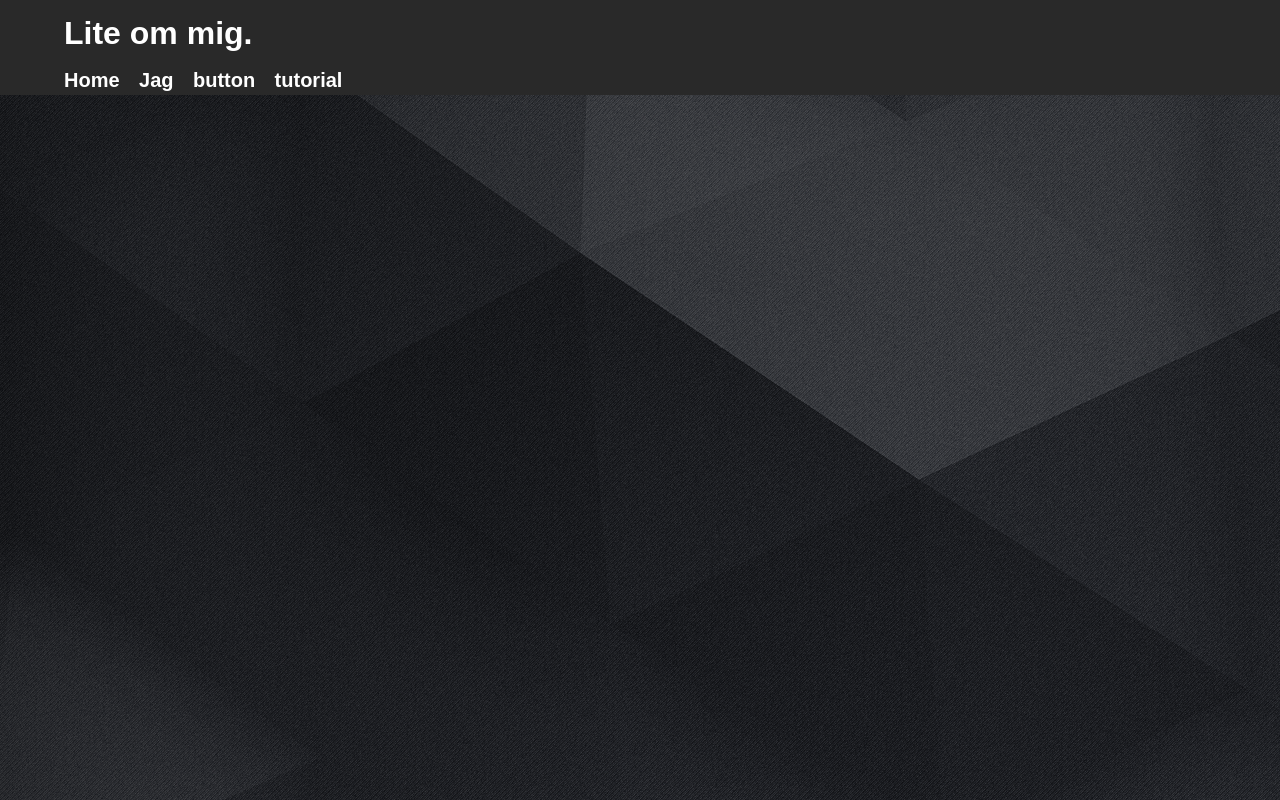
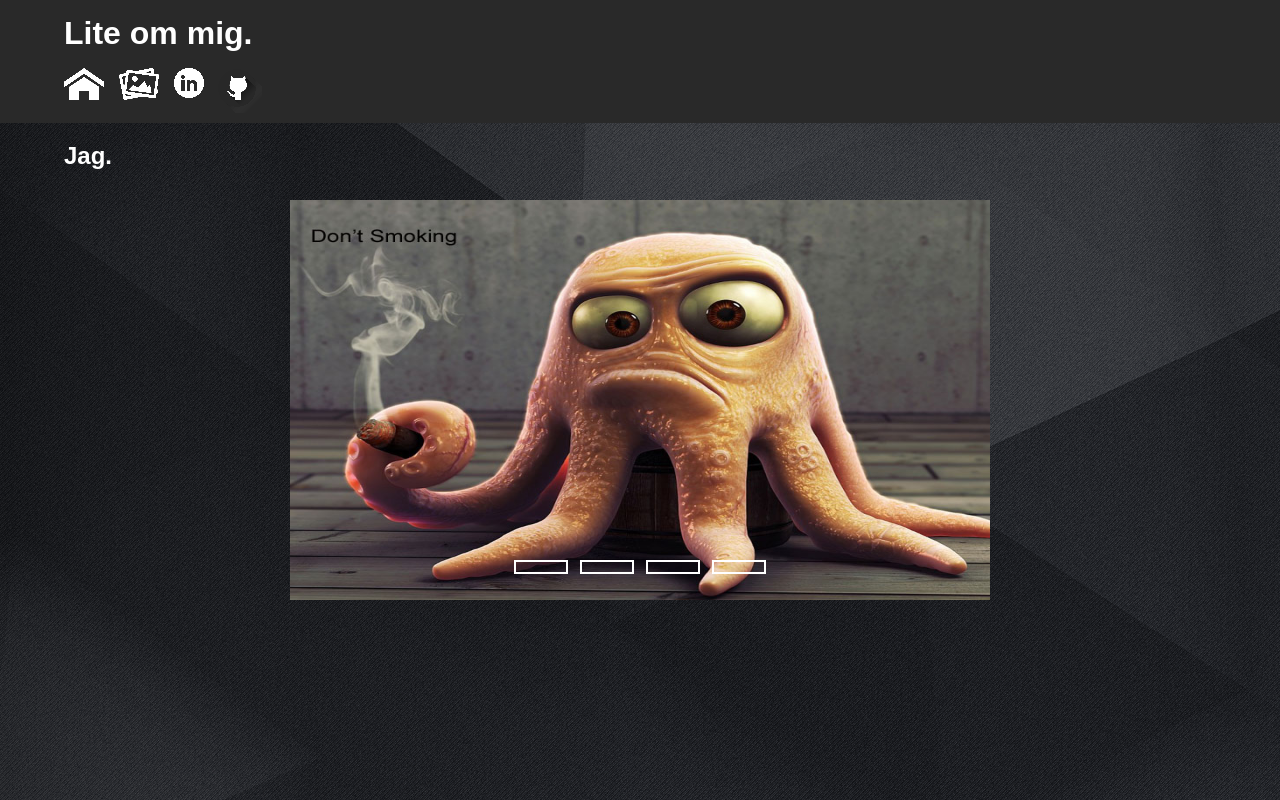
Before and after one commit to andreas-jansson/hemsida, a Flask app: page /jag in a window 1280 px wide. Run offline with Flask 2, Linux system fonts and the light colour scheme.

Commit message:
added gallery, link icons and their urls

```diff
--- a/run.py
+++ b/run.py
@@ -20,6 +20,5 @@ def sida2():
 #    app.run(debug=True)
 
 
-
 if __name__ == "__main__":
-    app.run()
+    app.run(debug=True)
--- a/static/css/style-jag.css
+++ b/static/css/style-jag.css
@@ -5,7 +5,6 @@ body{
     line-height:1.6em;
     margin:0;
     background-image:url('../images/background.jpg');
-    /*background-repeat:no-repeat;*/
 }
 
 .container{
@@ -34,6 +33,11 @@ body{
 
 }
 
+
+#showcase{
+    color:white;
+}
+
 a{
    color:white;
    text-decoration:none;
@@ -42,3 +46,136 @@ a{
 a:hover{
    text-decoration:underline;
 }
+
+.container{
+    font-color:white;s
+}
+
+.container-icon{
+    height:100px;
+
+}
+
+.icon-home{
+    background-image:url('../images/home_small.png');
+    background-repeat:no-repeat;
+    height:55px;
+    width:55px;
+    float:left;
+
+}
+
+
+.icon-photos{
+    background-image:url('../images/photos_small.png');
+    background-repeat:no-repeat;
+    height:55px;
+    width:55px;
+    float:left;
+
+}
+
+
+
+.icon-git{
+    background-image:url('../images/github_small.png');
+    background-repeat:no-repeat;
+    height:55px;
+    width:55px;
+    float:left;
+    margin-top:-0.5%;
+    margin-left: -1.5%;
+}
+
+
+.icon-li{
+    background-image:url('../images/linkedin_small.png');
+    background-repeat:no-repeat;
+    height:55px;
+    width:55px;
+    float:left;
+
+}
+
+
+
+.clear{
+    margin:0;
+    padding:0;
+}
+
+
+/* slideshow */
+
+.slidershow{
+    width:700px;
+    height:400px;
+    overflow:hidden;
+}
+
+.middle{
+    position:absolute;
+    top:50%;
+    left:50%;
+    transform:translate(-50%,-50%);
+}
+
+.navigation{
+    position:absolute;
+    bottom:20px;
+    left:50%;
+    transform: translateX(-50%);
+    display:flex;
+}
+
+.bar{
+    width:50px;
+    height:10px;
+    border:2px solid #fff;
+    margin:6px;
+    cursor:pointer;
+    transition:0.4s;
+
+}
+
+.bar:hover{
+    background:#fff;
+}
+
+input[name="r"]{
+    position:absolute;
+    visibility:hidden;
+}
+
+.slides{
+    width:500%;
+    height:100%;
+    display:flex;
+}
+
+.slide{
+    width:20%;
+    transition:0.6s;
+}
+
+.slide img{
+    width:100%;
+    height:100%;
+}
+
+#r1:checked ~ .s1{
+    margin-left:0;
+}
+
+#r2:checked ~ .s1{
+    margin-left:-20%;
+}
+
+#r3:checked ~ .s1{
+    margin-left:-40%;
+}
+
+
+#r4:checked ~ .s1{
+    margin-left:-60%;
+}
--- a/templates/jag.html
+++ b/templates/jag.html
@@ -11,12 +11,64 @@
         <div class="container">
             <h1>Lite om mig.</h1>
         <u1>
-            <li><a href="/">Home</a></li>
-            <li><a href="#">Jag</a></li>
-            <li><a href="#">button</a></li>
-            <li><a href="/sida2">tutorial</a></li>
+            <li><a href="/">
+                <div class="icon-home"></div>
+            </a></li>
+
+            <li><a href="/jag">
+                <div class="icon-photos"></div>
+            </a></li>
+
+            <li><a href="/">
+                <div class="icon-li"></div>
+            </a></li>
+
+            <li><a href="/sida2">
+                <div class="icon-git"></div>
+            </a></li>
+
         </u1>
         </div>
     </header>
+
+    <section id="showcase">
+    <div class="container">
+        <h1>Jag.</h1>
+    </div>
+    </section>
+    <div class="clear"></div>
+
+    <div class="slidershow middle">
+        <div class ="slides">
+            <input type="radio" name="r" id="r1" checked>
+            <input type="radio" name="r" id="r2">
+            <input type="radio" name="r" id="r3">
+            <input type="radio" name="r" id="r4">
+
+            <div class="slide s1">
+                <img src="/static/images/bild4.jpg" alt="">
+            </div>
+
+            <div class="slide">
+                <img src="/static/images/bild2.jpg" alt="">
+            </div>
+
+            <div class="slide">
+                <img src="/static/images/bild3.jpg" alt="">
+            </div>
+
+            <div class="slide">
+                <img src="/static/images/bild1.jpg" alt="">
+            </div>
+        </div>
+
+        <div class="navigation">
+            <label for="r1" class="bar"></label>
+            <label for="r2" class="bar"></label>
+            <label for="r3" class="bar"></label>
+            <label for="r4" class="bar"></label>
+        </div>
+    </div>
+
 </body>
 </html>
```
Also changed, not shown: static/css/style-basics.css (added, +38 -0 lines), static/css/style.css (+51 -5 lines), static/css/style2.css (+56 -79 lines), templates/home.html (+16 -4 lines), templates/sida2.html (+33 -43 lines), static/images/bild1.jpg (added), static/images/bild2.jpg (added), static/images/bild3.jpg (added), static/images/bild4.jpg (added), static/images/github_small.png (added), static/images/home_small.png (added), static/images/linkedin_small.png (added), static/images/photos_small.png (added), static/images/pngegg.png (added), 3 other files.
